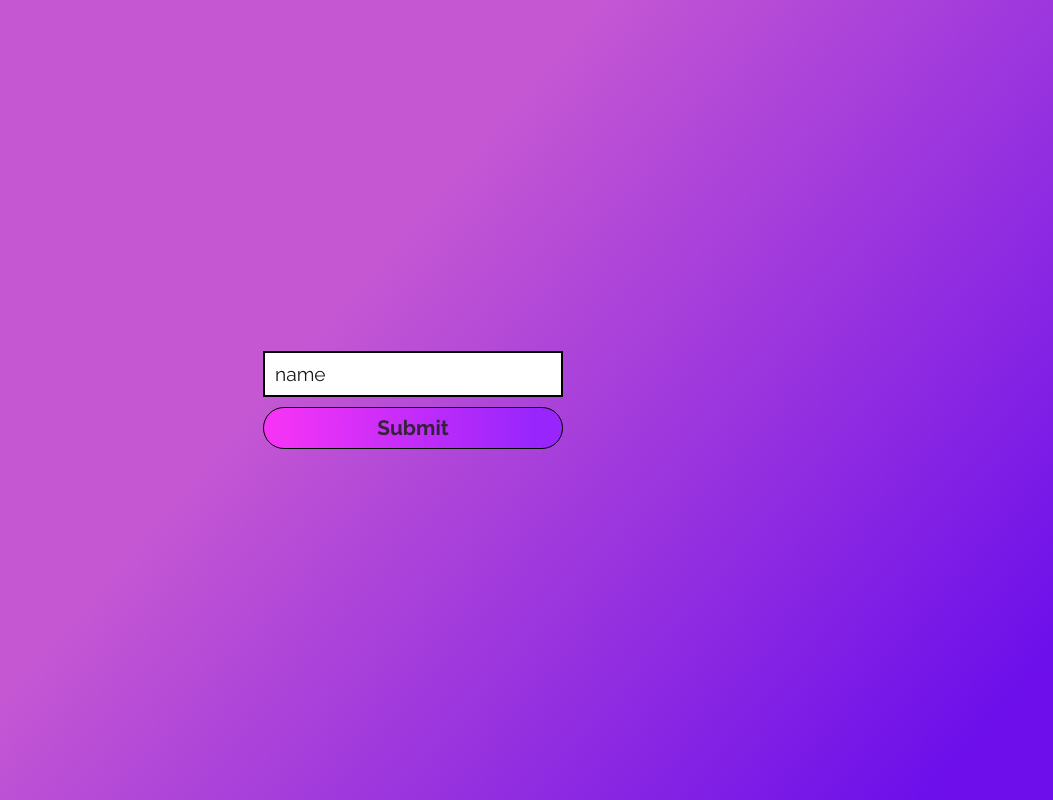
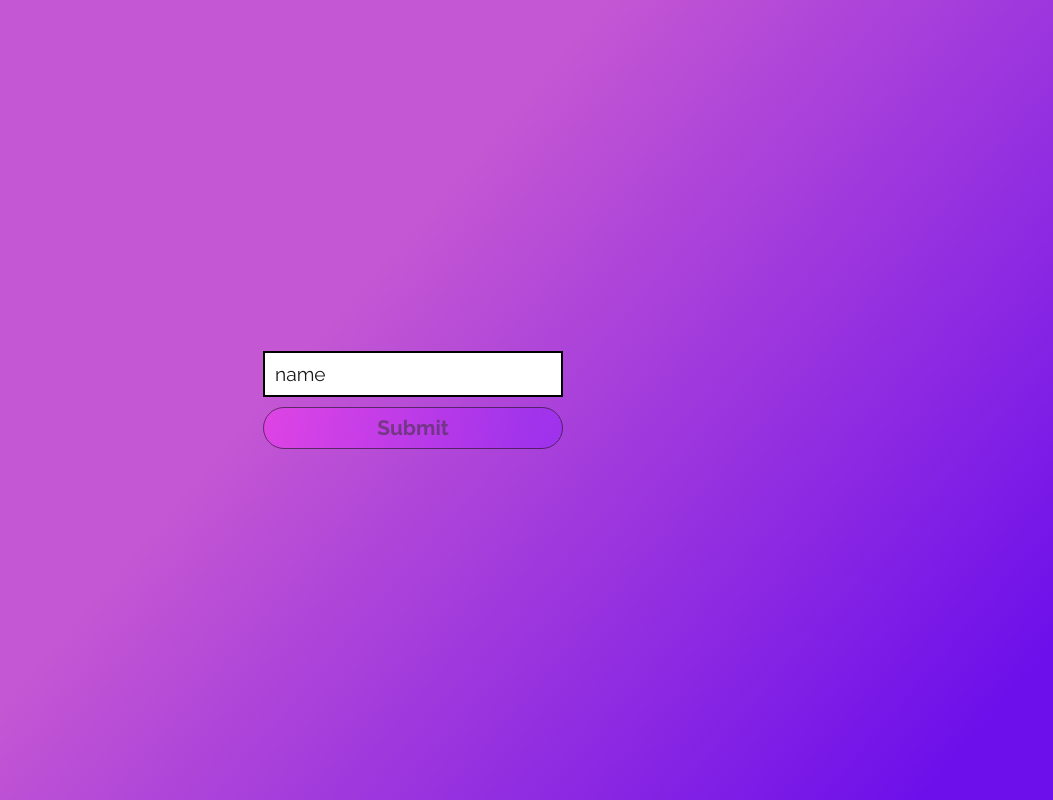
Before and after one commit to misha-dev/videochat, a Next.js app in the folder client/: page /register in a window 1280 px wide. Shown: the whole page, without its empty margins (227-1280 px from the left). Built offline with nearby package versions, Linux system fonts and the light colour scheme.

Commit message:
added refreshing page for redirecting after registering + styled made button intangible after submitting

```diff
--- a/client/pages/index.tsx
+++ b/client/pages/index.tsx
@@ -1,6 +1,6 @@
 import { io } from "socket.io-client";
 
-const socket = io(process.env.NEXT_SERVER_URL as string);
+const socket = io(process.env.NEXT_PUBLIC_SERVER_URL as string);
 
 export default function MainPage() {
   return <div>Video</div>;
--- a/client/pages/register/index.tsx
+++ b/client/pages/register/index.tsx
@@ -10,6 +10,7 @@ import cl from "./register.module.scss";
 
 const RegisterPage = () => {
   const dispatch = useAppDispatch();
+  const [dataLoads, setDataLoads] = useState(false);
   const [name, setName] = useState("");
   const changeName = (e: React.ChangeEvent<HTMLInputElement>) => {
     const value = e.target.value.replace(" ", "");
@@ -25,6 +26,7 @@ const RegisterPage = () => {
     router.replace(router.asPath, undefined, { scroll: false });
   };
   const submitName = async () => {
+    setDataLoads(true);
     const response = await fetch(`${process.env.NEXT_PUBLIC_SERVER_URL}` + `set-name-cookie?name=${name}`, { credentials: "include" });
     if (response.ok) {
       const data = await response.json();
@@ -38,7 +40,7 @@ const RegisterPage = () => {
 
   return (
     <div className={cl.wrapper}>
-      <InputNameForm onSubmit={submitName} placeholder="name" value={name} changeValue={changeName} />
+      <InputNameForm dataLoads={dataLoads} onSubmit={submitName} placeholder="name" value={name} changeValue={changeName} />
     </div>
   );
 };
--- a/client/src/Components/InputNameForm/InputNameForm.module.scss
+++ b/client/src/Components/InputNameForm/InputNameForm.module.scss
@@ -33,3 +33,8 @@
     user-select: none;
   }
 }
+
+.disabled {
+  opacity: 0.5;
+  pointer-events: none;
+}
--- a/client/src/Components/InputNameForm/InputNameForm.tsx
+++ b/client/src/Components/InputNameForm/InputNameForm.tsx
@@ -7,13 +7,16 @@ interface IProps {
   changeValue: (e: React.ChangeEvent<HTMLInputElement>) => void;
   onSubmit: () => void;
   placeholder: string;
+  dataLoads: boolean;
 }
 
-const InputNameForm = ({ value, changeValue, onSubmit, placeholder }: IProps) => {
+const InputNameForm = ({ value, changeValue, onSubmit, placeholder, dataLoads }: IProps) => {
   return (
     <div className={cl.wrapper}>
       <input autoCapitalize="off" autoComplete="off" autoCorrect="off" className={cl.inputName} type="text" placeholder={placeholder} value={value} onChange={changeValue} />
-      <button onClick={onSubmit}>Submit</button>
+      <button className={`${dataLoads || value.length < 1 ? cl.disabled : ""}`} onClick={onSubmit}>
+        {dataLoads ? "Loading" : "Submit"}
+      </button>
     </div>
   );
 };
```
